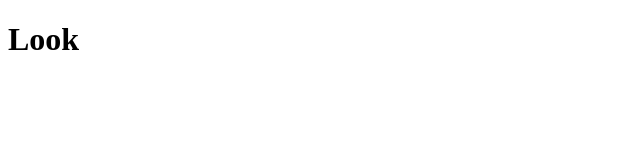
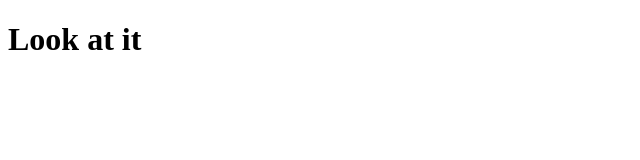
Before and after one commit to rockroman1979/new_one, a plain HTML site: page index.html in a window 1280 px wide. Shown: the full height of the page, 0-640 px from the left. Drawn offline with Linux system fonts and the light colour scheme.

Commit message:
Update index.html

```diff
--- a/index.html
+++ b/index.html
@@ -9,6 +9,6 @@
     <title>Document</title>
   </head>
   <body>
-    <h1>Look</h1>
+    <h1>Look at it </h1>
   </body>
 </html>
```
